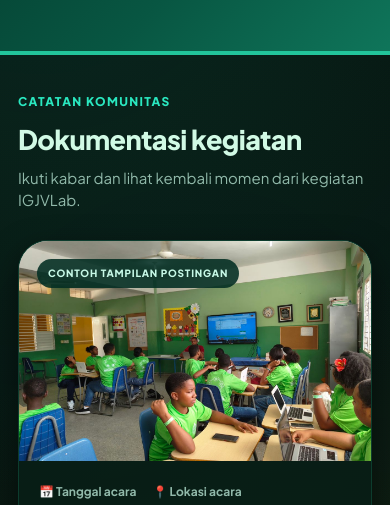
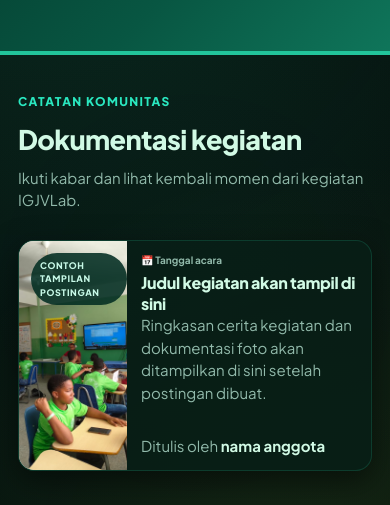
Before and after one commit to beelz33u3-ops/IGJVLab, a website: page index.html in a window 390 px wide. Shown: the part 339-844 px from the top of the page. Drawn offline with Linux system fonts and the light colour scheme; no server answers; a web font is replaced by a local one.

Commit message:
Compact documentation cards and detail modal layout

```diff
--- a/index.html
+++ b/index.html
@@ -1983,17 +1983,26 @@
     .events-section-kicker { color: var(--accent-teal); margin-bottom: 8px; }
     .events-section-heading h2 { color: var(--primary); font-size: 32px; font-weight: 800; letter-spacing: -.6px; }
     .events-section-heading p { margin-top: 7px; color: var(--text-muted); font-size: 15px; }
-    .event-post-preview { display: grid; grid-template-columns: minmax(0, 1.05fr) minmax(0, .95fr); overflow: hidden; border: 1px solid var(--card-border); border-radius: var(--radius-lg); background: #fff; box-shadow: var(--shadow-soft); }
-    .cms-event-list { display: grid; gap: 22px; }
-    .event-post-image { min-height: 330px; position: relative; background: #dcebe4; }
-    .event-post-image img { position: absolute; inset: 0; width: 100%; height: 100%; object-fit: cover; }
-    .event-post-sample-label { position: absolute; top: 18px; left: 18px; padding: 7px 11px; border-radius: var(--radius-full); background: rgba(3,46,35,.88); color: #c7f9e7; font-size: 10px; font-weight: 800; letter-spacing: .8px; }
-    .event-post-content { display: flex; flex-direction: column; justify-content: center; align-items: flex-start; padding: 34px; }
-    .event-post-meta { display: flex; flex-wrap: wrap; gap: 8px 16px; margin-bottom: 16px; color: var(--text-muted); font-size: 12px; font-weight: 700; }
-    .event-post-content h3 { color: var(--primary); font-size: clamp(24px, 3vw, 34px); line-height: 1.18; font-weight: 800; letter-spacing: -.6px; }
-    .event-post-content > p { margin-top: 12px; color: var(--text-muted); font-size: 14px; line-height: 1.65; }
-    .event-post-byline { margin-top: 24px; padding-top: 16px; width: 100%; border-top: 1px solid var(--card-border); color: var(--text-sub); font-size: 12px; }
-    .event-post-byline strong { color: var(--primary); }
+    .event-post-preview { display: grid; grid-template-columns: 220px minmax(0, 1fr); align-items: stretch; overflow: hidden; border: 1px solid var(--card-border); border-radius: 20px; background: #fff; box-shadow: var(--shadow-soft); }
+    .cms-event-list { display: grid; gap: 16px; }
+    .event-post-image { min-height: 0; aspect-ratio: 4 / 3; position: relative; align-self: center; overflow: hidden; background: #dcebe4; }
+    .event-post-image img { position: absolute; inset: 0; width: 100%; height: 100%; object-fit: cover; object-position: center; }
+    .event-post-sample-label { position: absolute; top: 12px; left: 12px; padding: 6px 9px; border-radius: var(--radius-full); background: rgba(3,46,35,.88); color: #c7f9e7; font-size: 9px; font-weight: 800; letter-spacing: .6px; }
+    .event-post-content { display: flex; flex-direction: column; justify-content: center; align-items: flex-start; min-width: 0; padding: 18px 24px; }
+    .event-post-meta { display: flex; flex-wrap: wrap; gap: 5px 14px; margin-bottom: 7px; color: var(--text-muted); font-size: 11px; font-weight: 700; }
+    .event-post-content h3 { color: var(--primary); font-size: clamp(18px, 2vw, 23px); line-height: 1.3; font-weight: 800; letter-spacing: -.3px; display: -webkit-box; -webkit-box-orient: vertical; -webkit-line-clamp: 2; overflow: hidden; }
+    .event-post-summary { margin-top: 7px; color: var(--text-muted); font-size: 13px; line-height: 1.55; display: -webkit-box; -webkit-box-orient: vertical; -webkit-line-clamp: 2; overflow: hidden; }
+    .event-read-more { margin-top: 9px; padding: 0; border: 0; background: none; color: var(--primary-light); font: inherit; font-size: 12px; font-weight: 800; cursor: pointer; }
+    .event-read-more:hover { color: var(--accent-teal); text-decoration: underline; }
+    #popupBox.event-details-open .app-modal-window { max-width: 760px !important; max-height: calc(100dvh - 40px); overflow-y: auto; padding: 30px; }
+    .event-detail-content { color: var(--text-main); }
+    .event-detail-kicker { margin: 0 48px 7px 0; color: var(--accent-teal); font-size: 11px; font-weight: 800; letter-spacing: 1px; text-transform: uppercase; }
+    .event-detail-title { margin-right: 28px; color: var(--primary); font-size: clamp(22px, 3vw, 30px); line-height: 1.2; font-weight: 800; }
+    .event-detail-meta { display: flex; flex-wrap: wrap; gap: 6px 16px; margin: 10px 0 16px; color: var(--text-muted); font-size: 12px; font-weight: 700; }
+    .event-detail-image { display: block; width: 100%; max-height: 340px; margin: 0 0 16px; border-radius: 14px; object-fit: contain; background: #e9f5ef; }
+    .event-detail-summary, .event-detail-story { margin-top: 12px; color: var(--text-muted); font-size: 14px; line-height: 1.75; white-space: pre-line; }
+    .event-detail-byline { margin-top: 20px; padding-top: 14px; border-top: 1px solid var(--card-border); color: var(--text-sub); font-size: 12px; }
+    .event-detail-byline strong { color: var(--primary); }
     .events-empty-state { display: flex; align-items: center; gap: 20px; padding: 28px; border: 1px solid var(--card-border); border-radius: var(--radius-lg); background: rgba(255,255,255,.88); box-shadow: var(--shadow-soft); }
     .events-empty-icon { width: 58px; height: 58px; flex: 0 0 58px; display: grid; place-items: center; border-radius: 18px; background: #e1f5eb; font-size: 26px; }
     .events-empty-state h3 { color: var(--primary); font-size: 18px; font-weight: 800; }
@@ -2013,11 +2022,18 @@
       .events-intro { margin-top: 14px; font-size: 15px; }
       .events-section { padding: 38px 0 58px; }
       .events-section-heading h2 { font-size: 27px; }
-      .event-post-preview { grid-template-columns: minmax(0, 1fr); }
-      .cms-event-list { gap: 16px; }
-      .event-post-image { min-height: 220px; aspect-ratio: 16 / 10; }
-      .event-post-content { padding: 22px 20px; }
-      .event-post-content h3 { font-size: 25px; }
+      .event-post-preview { grid-template-columns: 108px minmax(0, 1fr); border-radius: 16px; }
+      .cms-event-list { gap: 12px; }
+      .event-post-image { min-height: 0; aspect-ratio: auto; align-self: stretch; }
+      .event-post-content { padding: 12px 14px; }
+      .event-post-meta { gap: 4px 8px; margin-bottom: 5px; font-size: 10px; }
+      .event-post-meta span:nth-child(2) { display: none; }
+      .event-post-content h3 { font-size: 16px; line-height: 1.3; }
+      .event-post-summary { margin-top: 5px; font-size: 11.5px; line-height: 1.45; -webkit-line-clamp: 2; }
+      .event-read-more { margin-top: 6px; font-size: 11px; }
+      #popupBox.event-details-open .app-modal-window { max-height: calc(100dvh - 24px); padding: 24px 18px; }
+      .event-detail-image { max-height: 240px; }
+      .event-detail-summary, .event-detail-story { font-size: 13px; }
       .event-post-byline { margin-top: 18px; padding-top: 13px; }
       .project-topics { gap: 7px; margin-bottom: 22px; }
       .project-topic { min-height: 32px; padding: 7px 10px; font-size: 11.5px; }
@@ -2697,7 +2713,8 @@
     }
 
     function closePopupBox() {
-      document.getElementById('popupBox').classList.remove('active');
+      const popup = document.getElementById('popupBox');
+      popup.classList.remove('active', 'event-details-open');
     }
 
     function openApplyPrompt(title, corp) {
```
